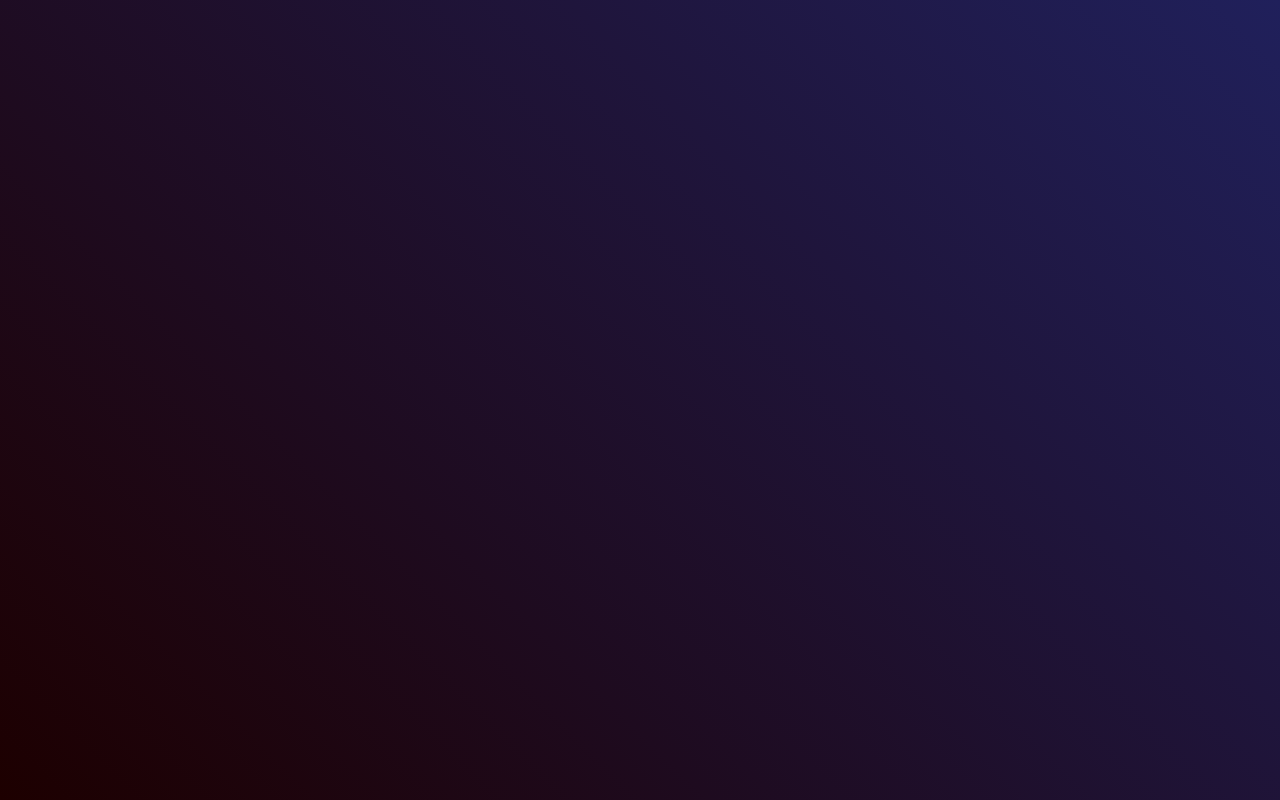
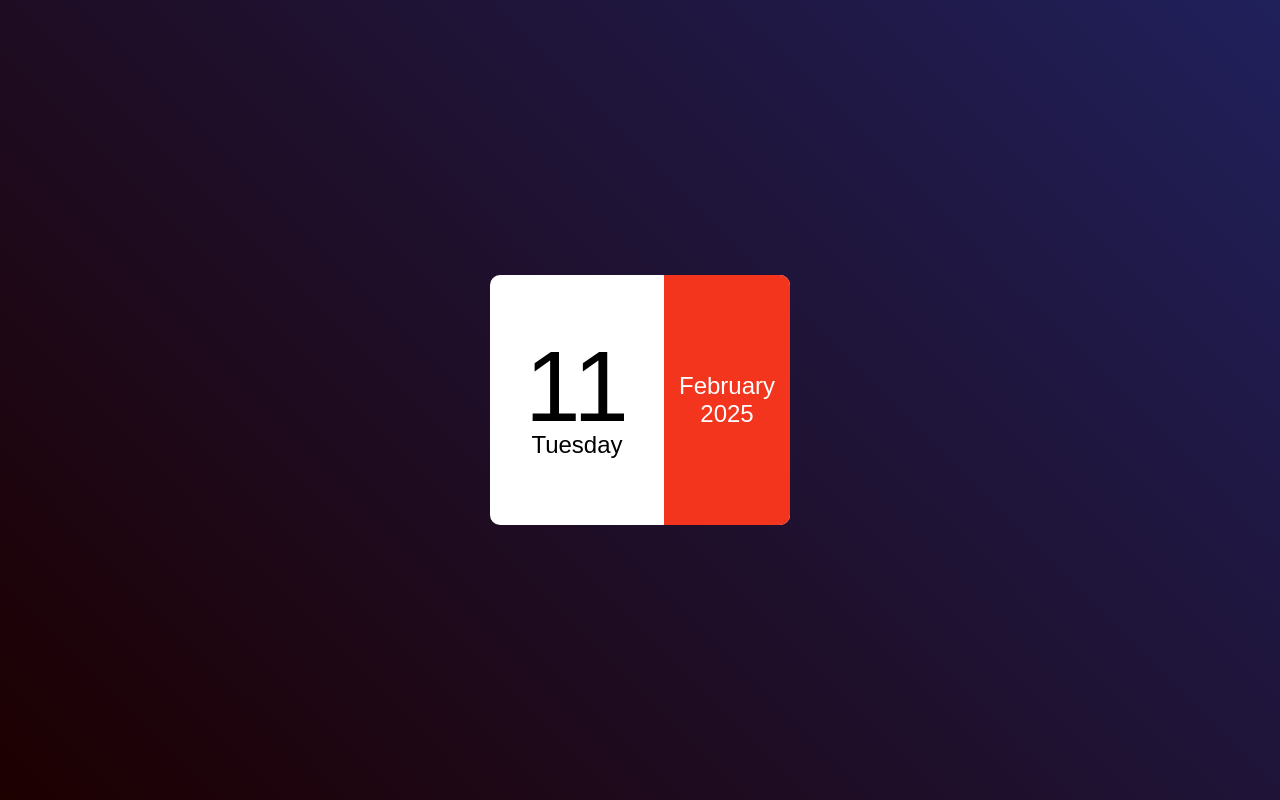
Before and after one commit to mmtiwari222/JavaScript-Projects, a plain HTML site: page MiniCalendar/index.html in a window 1280 px wide. Drawn offline with Linux system fonts and the light colour scheme.

Commit message:
Add all programs in Project

```diff
--- a/MiniCalendar/index.html
+++ b/MiniCalendar/index.html
@@ -12,13 +12,32 @@
     <div class="hero">
         <div class="calendar">
             <div class="left">
-
+                <p id="date">01</p>
+                <p id="day">Sunday</p>
             </div>
             <div class="right">
-
+                <p id="month">February</p>
+                <p id="year">2025</p>
             </div>
         </div>
     </div>
+
+    <script>
+        const date = document.getElementById("date");
+        const day = document.getElementById("day");
+        const month = document.getElementById("month");
+        const year = document.getElementById("year");
+
+        const today = new Date();
+        const weakDays = ["Sunday", "Monday", "Tuesday", "Wednesday", "Thursday", "Friday", "Saturday"];
+
+        const allMonths = ["January", "February", "March", "April", "May", "June", "July", "August", "September", "October", "November", "December"];
+
+        date.innerHTML = (today.getDate() < 10 ? "0" : "") + today.getDate();
+        day.innerHTML = weakDays[today.getDay()];
+        month.innerHTML = allMonths[today.getMonth()];
+        year.innerHTML = today.getFullYear();
+    </script>
 </body>
 
 </html>
--- a/MiniCalendar/style.css
+++ b/MiniCalendar/style.css
@@ -13,3 +13,39 @@
     align-items: center;
     justify-content: center;
 }
+
+.calendar {
+    width: 300px;
+    height: 250px;
+    background: #fff;
+    display: flex;
+    align-items: center;
+    border-radius: 10px;
+}
+
+.left,
+.right {
+    height: 100%;
+    display: flex;
+    align-items: center;
+    justify-content: center;
+    flex-direction: column;
+    font-size: 24px;
+}
+
+.right {
+    width: 42%;
+    background: #f4351e;
+    color: #fff;
+    border-top-right-radius: 10px;
+    border-bottom-right-radius: 10px;
+}
+
+.left {
+    width: 58%;
+}
+
+#date {
+    font-size: 100px;
+    line-height: 90px;
+}
```
Lines whose indentation alone changed are shown as unchanged.
